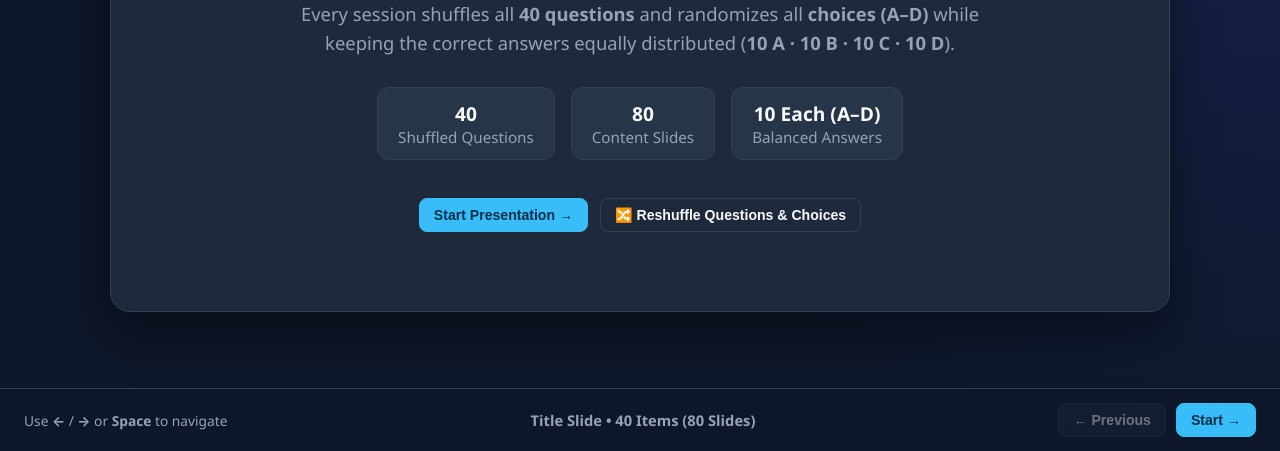
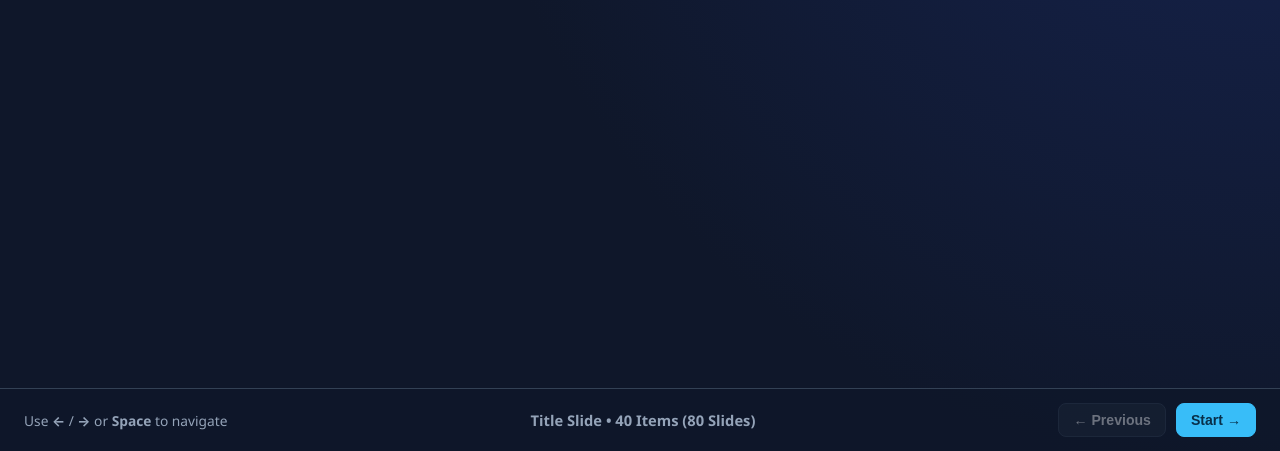
Before and after one commit to ReymonC/SummativeBio2, a plain HTML site: page index.html in a window 1280 px wide. Shown: the part 349-800 px from the top of the page. Drawn offline with Linux system fonts and the light colour scheme.

Commit message:
Update index.html

```diff
--- a/index.html
+++ b/index.html
@@ -1055,27 +1055,6 @@
       }
     }
 
-    function renderTitleSlide() {
-      stage.innerHTML = `
-        <section class="slide-card title-slide">
-          <span class="title-pill">Biology Review Presentation</span>
-          <h1>Plant &amp; Animal Tissues</h1>
-          <p>
-            Every session shuffles all <strong>40 questions</strong> and randomizes all <strong>choices (A–D)</strong> while keeping the correct answers equally distributed (<strong>10 A · 10 B · 10 C · 10 D</strong>).
-          </p>
-          <div class="title-stats">
-            <div class="stat-box"><strong>40</strong>Shuffled Questions</div>
-            <div class="stat-box"><strong>80</strong>Content Slides</div>
-            <div class="stat-box"><strong>10 Each (A–D)</strong>Balanced Answers</div>
-          </div>
-          <div class="title-actions">
-            <button class="btn btn-primary" onclick="goNext()">Start Presentation →</button>
-            <button class="btn" onclick="initDeck(0)">🔀 Reshuffle Questions &amp; Choices</button>
-          </div>
-        </section>
-      `;
-    }
-
     function renderQuestionSlide(item, qNum, itemIndex) {
       const topicClass = item.topic === "Plant Tissues" ? "badge-plant" : "badge-animal";
       const chosen = selectedOptions[itemIndex] || null;
```
